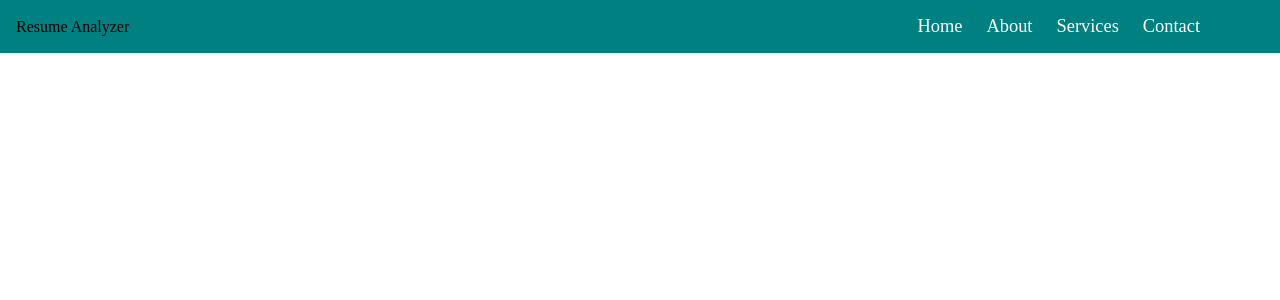
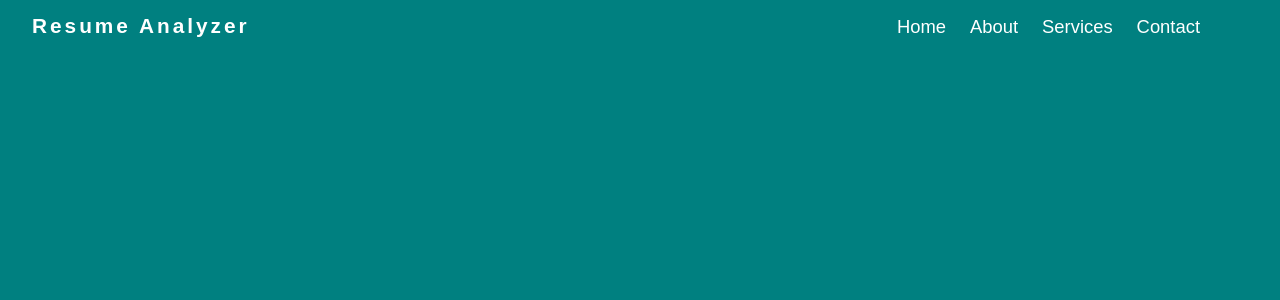
Before and after one commit to Sushant-Luitel/ResumeAnalyzer, a React (Vite) app: page / in a window 1280 px wide. Shown: the top 300 px of the page. Built offline with nearby package versions, Linux system fonts and the light colour scheme.

Commit message:
feat(navbar): navbar desktop ui

```diff
--- a/src/App.css
+++ b/src/App.css
@@ -6,4 +6,6 @@
 
 body {
   margin: 0;
+  font-family: sans-serif;
+  background-color: teal;
 }
--- a/src/components/Navbar/Navbar.module.css
+++ b/src/components/Navbar/Navbar.module.css
@@ -10,9 +10,22 @@
   width: 100%;
   display: flex;
   justify-content: space-between;
-  align-items: center;
+}
+
+.left {
+  padding-top: 0.9rem;
+  padding-inline: 2rem;
+}
+
+.logo {
+  font-size: 1.3rem;
+  letter-spacing: 3px;
+  color: white;
+  font-weight: 700;
+}
+
+.right {
   padding-right: 5rem;
-  padding-left: 1rem;
 }
 
 .navbar-links {
@@ -25,6 +38,11 @@
   font-size: 1.15rem;
   color: white;
   cursor: pointer;
+  transition: opacity 0.3s;
+}
+
+.navbar-links li:hover {
+  opacity: 0.7;
 }
 
 .navbar-links li {
--- a/src/components/Navbar/Navbar.tsx
+++ b/src/components/Navbar/Navbar.tsx
@@ -3,7 +3,9 @@ const Navbar = () => {
   return (
     <div className={styles["navbar"]}>
       <div className={styles["navbar-container"]}>
-        <div className={styles["left"]}>Resume Analyzer</div>
+        <div className={styles["left"]}>
+          <span className={styles["logo"]}>Resume Analyzer</span>
+        </div>
         <div className={styles["right"]}>
           <ul className={styles["navbar-links"]}>
             <li>Home</li>
```
